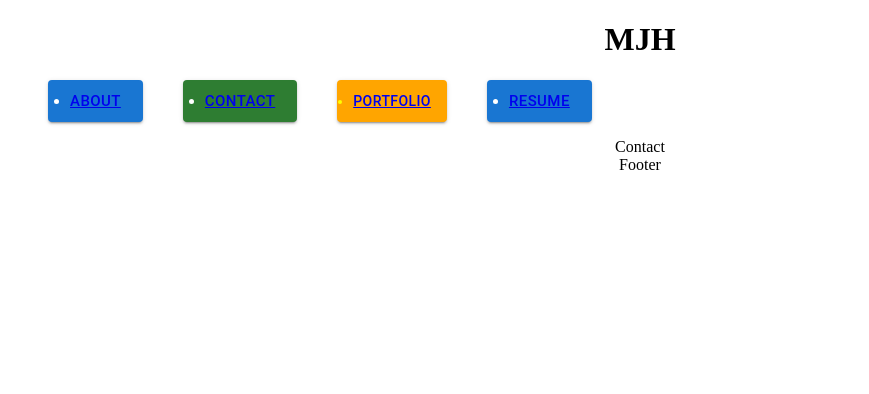
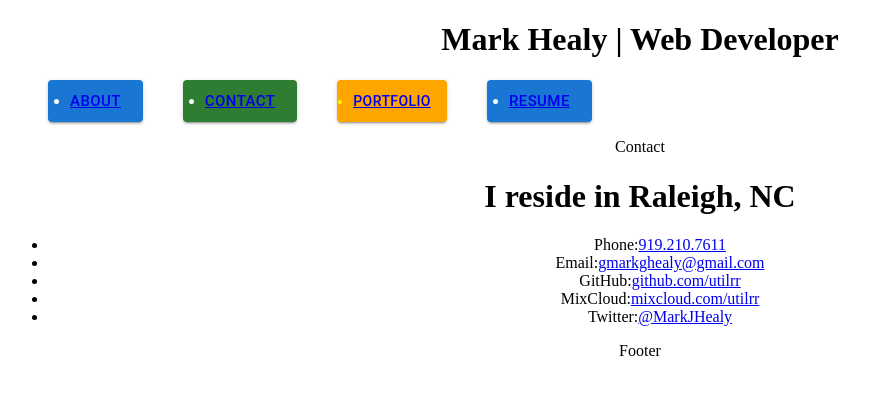
Before and after one commit to utilrr/react-portfolio, a React (Create React App) app in the folder client/: page /contact in a window 1280 px wide. Shown: the top 394 px of the page, without its empty margins (0-869 px from the left). Built offline with nearby package versions, Linux system fonts and the light colour scheme.

Commit message:
Added text to About and Contact

```diff
--- a/client/src/App.js
+++ b/client/src/App.js
@@ -1,3 +1,4 @@
+import React from "react";
 import "./App.css";
 import { BrowserRouter as Router, Routes, Route } from "react-router-dom";
 import About from "./pages/About";
--- a/client/src/components/Navbar.js
+++ b/client/src/components/Navbar.js
@@ -7,7 +7,7 @@ import Button from "@mui/material/Button";
 const Navbar = () => {
   return (
     <>
-      <h1>MJH</h1>
+      <h1>Mark Healy | Web Developer</h1>
 
       <ul>
         <Stack spacing={5} direction="row">
--- a/client/src/pages/About.js
+++ b/client/src/pages/About.js
@@ -2,7 +2,46 @@ import React from "react";
 import "../App.css";
 
 const About = () => {
-  return <div>About</div>;
+  return (
+    <div>
+      About
+      <h1>Meet Mark</h1>
+      <p>
+        I'm an aspiring web developer at the beginning of a new journey, eager
+        to get better in all aspects of full stack development. Currently I
+        maintain a WordPress site for a nonprofit association handling front end
+        support, design and information architecture. I also run the
+        association's social media through facebook, twitter and instagram.
+        Another important duty I perform is helping run our annual conference in
+        Winston-Salem, maintaining the conference's mobile app, registration,
+        and general communication issues.
+      </p>
+      <p>
+        One of my goals in taking the UNC coding boot camp was to expand my
+        knowledge of website development. Over the last six months, I have
+        learned a ton about modern coding practices and how to build on the
+        foundation I had. It has been a rewarding, challenging and often
+        humbling experience. If I've learned anything from the UNC Coding boot
+        camp it's that I have much more to learn in order to reach the level of
+        proficiency I desire. In class we often talk about "Imposter Syndrome"
+        and I feel it every day.
+      </p>
+      <p>
+        Though the boot camp is officially over, I see this as only the first
+        step in a process of lifelong learning, a process of improving my skills
+        every day. Warren Buffet has said the best investment a person can make
+        is in himself. Make it a goal to go to bed every night smarter than you
+        were when you woke up. I agree with this and strive to make it part of
+        my personal practice.
+      </p>
+      <p>
+        If I look back at this portfolio project in years to come I'm sure I
+        will only notice the "failures." I will cringe at the various details I
+        will see through the eyes of a more experienced developer than I am now.
+        I hope that day comes soon. Here's to the future!
+      </p>
+    </div>
+  );
 };
 
 export default About;
--- a/client/src/pages/Contact.js
+++ b/client/src/pages/Contact.js
@@ -2,7 +2,71 @@ import React from "react";
 import "../App.css";
 
 const Contact = () => {
-  return <div>Contact</div>;
+  return (
+    <div>
+      Contact
+      <h1>I reside in Raleigh, NC</h1>
+      <p>
+        <ul>
+          <li>
+            Phone:
+            <a
+              href="tel:919-210-7611"
+              title="Please leave me a message."
+              target="_blank"
+              rel="noreferrer"
+            >
+              919.210.7611
+            </a>
+          </li>
+          <li>
+            Email:
+            <a
+              href="mailto:gmarkghealy@gmail.com"
+              title="Send me a message."
+              target="_blank"
+              rel="noreferrer"
+            >
+              gmarkghealy@gmail.com
+            </a>
+          </li>
+          <li>
+            GitHub:
+            <a
+              href="https://github.com/utilrr"
+              title="Send me a message."
+              target="_blank"
+              rel="noreferrer"
+            >
+              github.com/utilrr
+            </a>
+          </li>
+          <li>
+            MixCloud:
+            <a
+              href="https://www.mixcloud.com/utilrr/"
+              title="I once had a radio show."
+              target="_blank"
+              rel="noreferrer"
+            >
+              mixcloud.com/utilrr
+            </a>
+          </li>
+          <li>
+            Twitter:
+            <a
+              href="https://twitter.com/MarkJHealy"
+              title="Be warned, I have opinions you may not agree with."
+              target="_blank"
+              rel="noreferrer"
+            >
+              @MarkJHealy
+            </a>
+          </li>
+        </ul>
+      </p>
+    </div>
+  );
 };
 
 export default Contact;
```
